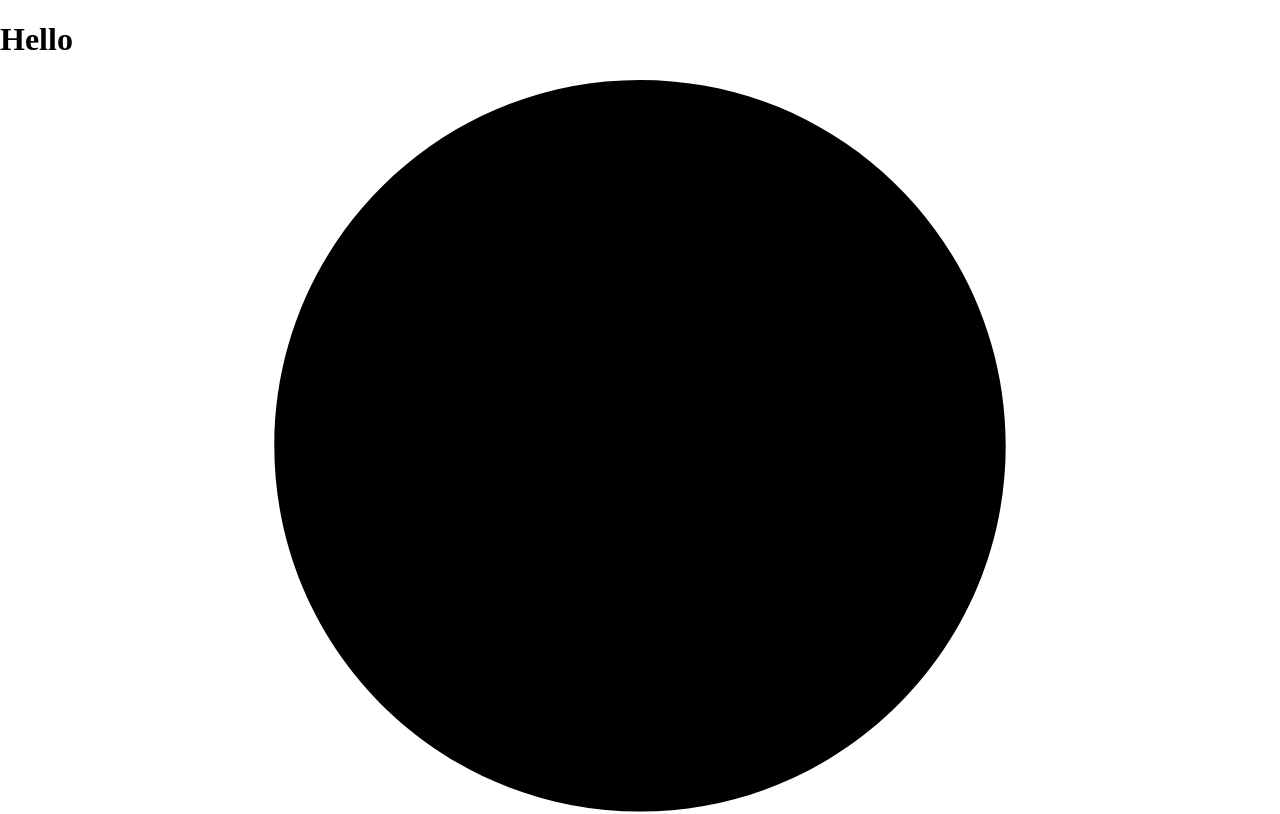
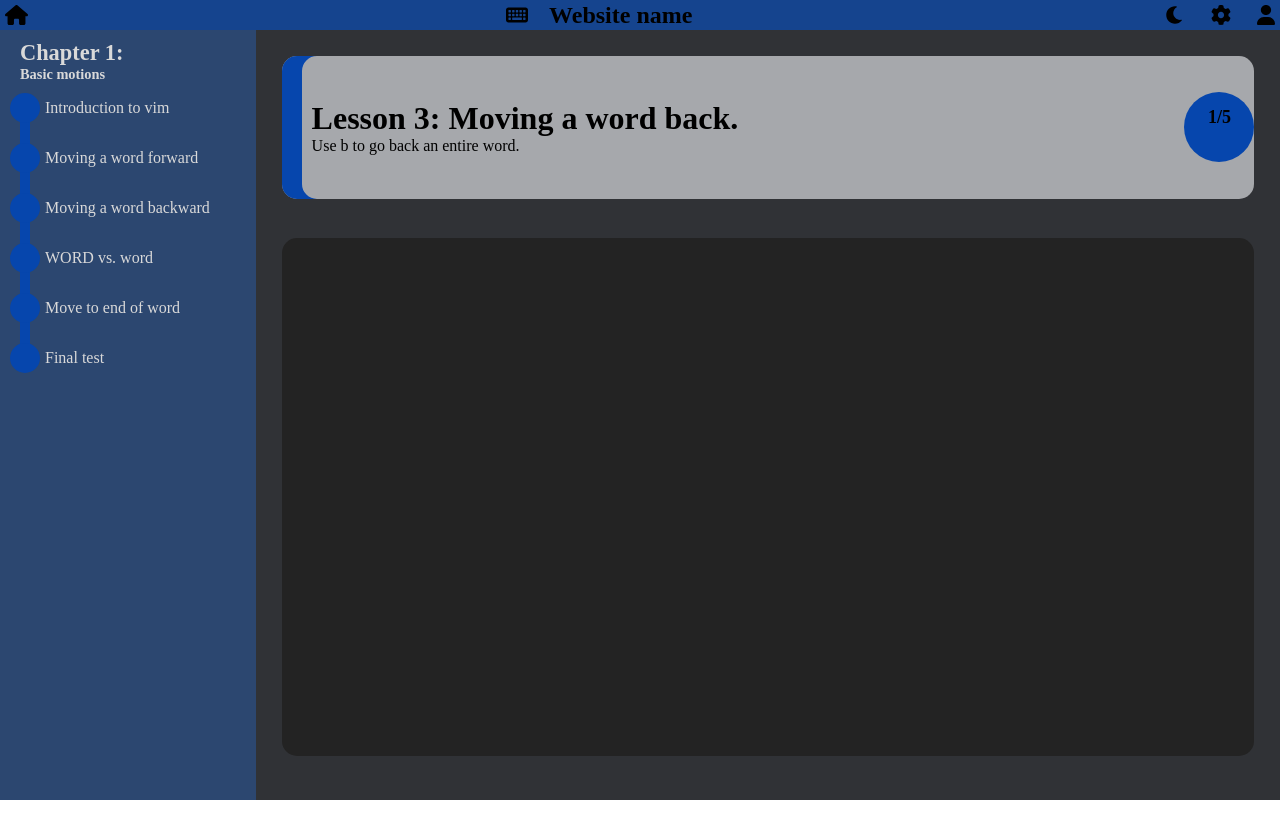
Before and after one commit to darida12321/DRP, a React (Create React App) app: page / in a window 1280 px wide. Shown: the top 814 px of the page. Built offline with nearby package versions, Linux system fonts and the light colour scheme.

Commit message:
Create an initial static code editor website

```diff
--- a/src/App.js
+++ b/src/App.js
@@ -1,16 +1,69 @@
 import React from 'react';
-import img from './images/user-icon.svg'
+import gearImg from './images/gear-icon.svg'
+import houseImg from './images/house-icon.svg'
+import keyboardImg from './images/keyboard-icon.svg'
+import moonImg from './images/moon-icon.svg'
+import userImg from './images/user-icon.svg'
 
 function App() {
   return (
-    <div>
-      <h1>Hello</h1>
-      <div className="g0 box"></div>
-      <div className="g1 box"></div>
-      <div className="g2 box"></div>
-      <div className="g3 box"></div>
-      <div className="g4 box"></div>
-      <img src={img} alt="user"/>
+    <div class="container">
+      <nav>
+        <div>
+          <img src={houseImg} class="icon" alt="" />
+        </div>
+        <div>
+          <img src={keyboardImg} class="icon" alt="" />
+          <h1>Website name</h1>
+        </div>
+        <div>
+          <img src={moonImg} class="icon" alt="" />
+          <img src={gearImg} class="icon" alt="" />
+          <img src={userImg} class="icon" alt="" />
+        </div>
+      </nav>
+      <div className="content">
+        <div className="chapter">
+          <h1>Chapter 1:</h1>
+          <h3>Basic motions</h3>
+
+          <div>
+            <div className="lesson-marker"></div>
+            <p>Introduction to vim</p>
+          </div>
+          <div>
+            <div className="lesson-marker"></div>
+            <p>Moving a word forward</p>
+          </div>
+          <div>
+            <div className="lesson-marker"></div>
+            <p>Moving a word backward</p>
+          </div>
+          <div>
+            <div className="lesson-marker"></div>
+            <p>WORD vs. word</p>
+          </div>
+          <div>
+            <div className="lesson-marker"></div>
+            <p>Move to end of word</p>
+          </div>
+          <div>
+            <div className="lesson-marker"></div>
+            <p>Final test</p>
+          </div>
+
+        </div>
+        <div className="tutorial">
+          <div className="textbox">
+            <div>
+              <h1>Lesson 3: Moving a word back.</h1>
+              <p>Use b to go back an entire word.</p>
+            </div>
+            <div className="marker">1/5</div>
+          </div>
+          <div className="editor"></div>
+        </div>
+      </div>
     </div>
   );
 }
--- a/src/style.css
+++ b/src/style.css
@@ -22,9 +22,148 @@
     --yellow-2: #AA8139;
     --yellow-3: #7E6C4C;
     --yellow-4: #514D47;
+
+    --white: #D9D9D9;
+
+    --nav-height: 30px;
 }
 
-html, body {
+html, body, #root {
     margin: 0;
     padding: 0;
+    height: 100%;
 }
+
+/* NAV BAR */
+nav {
+    background: var(--blue-1);
+    height: var(--nav-height);
+    display: flex;
+    justify-content: space-between;
+    margin: 0;
+}
+
+nav > div {
+    display: flex;
+    gap: 1em;
+    justify-content: center;
+    align-items: center;
+}
+
+.icon {
+    height: 20px;
+    margin: 5px;
+}
+
+
+.container {
+    height: 100%;
+    background: red; /* TEMP */
+}
+
+.content {
+    height: 100%;
+    height: calc(100% - var(--nav-height));
+    display: flex;
+}
+
+/* CHAPTER */
+.chapter {
+    background: var(--blue-2);
+    width: 20%; /* 20% TODO */
+    height: 100%;
+    padding: 10px;
+    box-sizing: border-box;
+}
+
+.chapter > h1 {
+    font-size: 1.4em;
+    color: var(--white);
+    margin: 0;
+    padding: 0;
+    margin-left: 10px;
+}
+
+.chapter > h3 {
+    font-size: 0.9em;
+    color: var(--white);
+    margin: 0;
+    padding: 0;
+    margin-left: 10px;
+}
+
+.chapter > div {
+    display: flex;
+    justify-content: flex-start;
+    align-items: center;
+}
+
+.chapter > div > p {
+    color: var(--white)
+}
+
+.lesson-marker {
+    border: 15px solid var(--blue-0);
+    border-radius: 15px;
+    width: 0;
+    height: 0;
+    margin-right: 5px;
+    z-index: 2;
+}
+
+.chapter::before {
+    content: "";
+    display: block;
+    background: var(--blue-0);
+    border: 5px solid var(--blue-0);
+    border-radius: 5px;
+    position: absolute;
+    width: 0;
+    height: 250px;
+    z-index: 1;
+
+    transform: translate(calc(-50% + 15px), 60px);
+
+}
+
+.tutorial {
+    background: var(--blue-4);
+    width: 80%;
+    height: 100%;
+    box-sizing: border-box;
+    padding: 2%;
+}
+
+.textbox {
+    background: #A6A8AC;
+    height: 20%;
+    display: flex;
+    justify-content: space-between;
+    align-items: center;
+    margin-bottom: 4%;
+    border-radius: 15px;
+    box-shadow: inset 20px 0 var(--blue-0);
+}
+
+.textbox > div > h1, .textbox > div > p {
+    margin: 0;
+    margin-left: 30px;
+}
+
+.marker {
+    background: var(--blue-0);
+    width: 70px;
+    height: 70px;
+    border-radius: 50px;
+    text-align: center;
+    line-height: 50px;
+    font-weight: 800;
+    font-size: large;
+}
+
+.editor {
+    background: #232323;
+    width: 100%;
+    height: 72%;
+    border-radius: 15px;
+}
```
